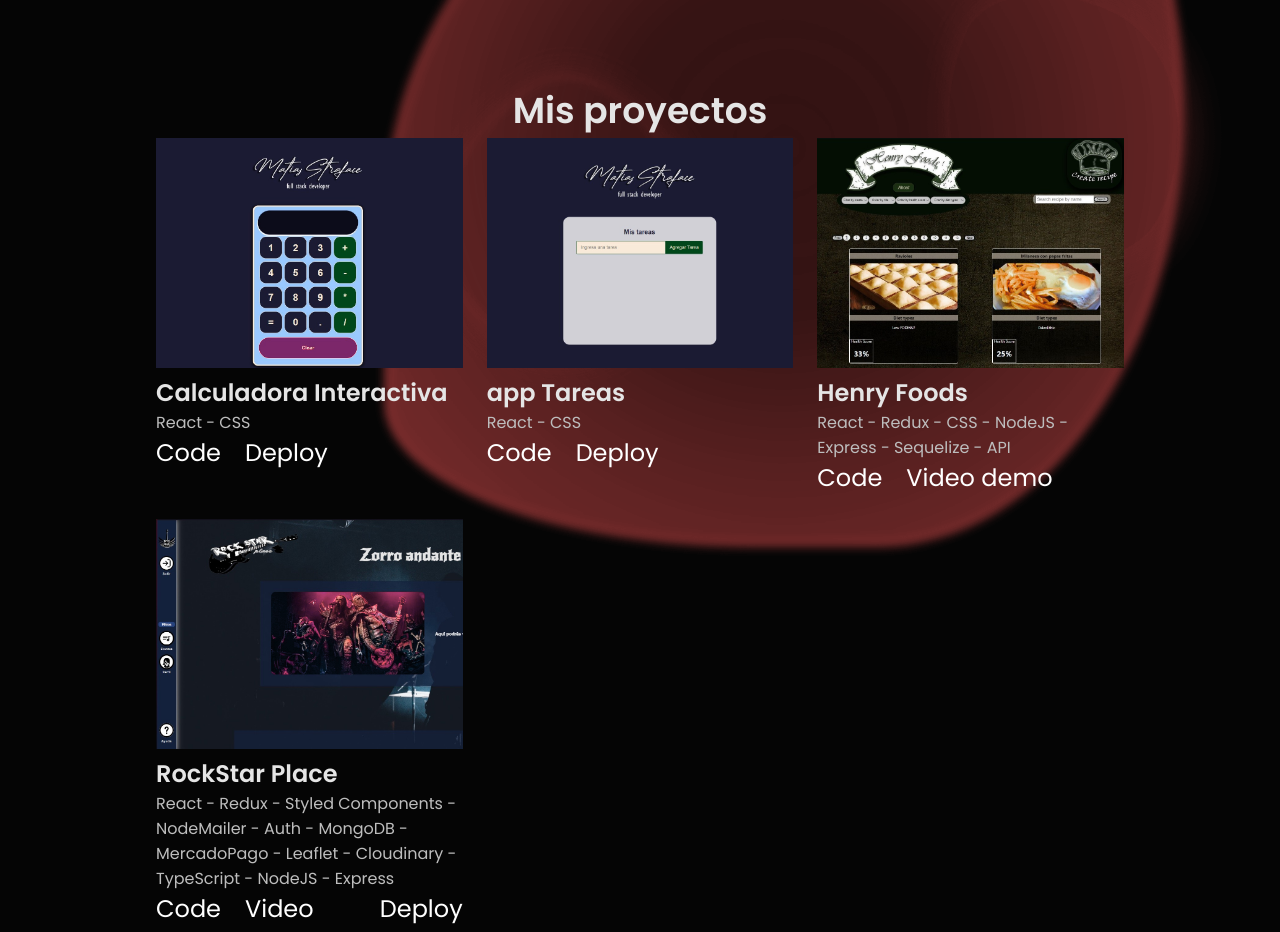
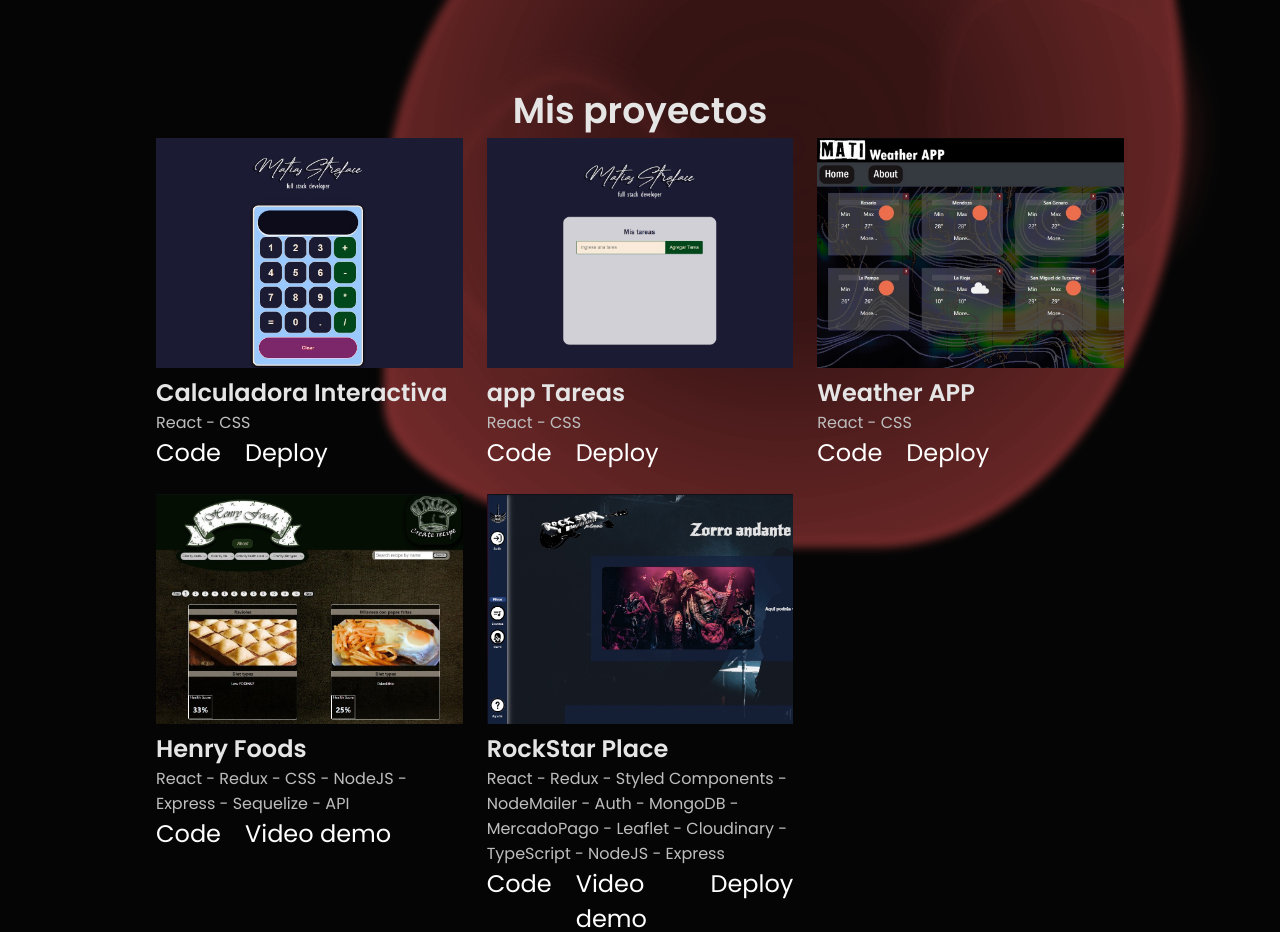
Before and after one commit to mgstraface/portfoliomgstraface, a React (Create React App) app: page / in a window 1280 px wide. Shown: the part 2480-3412 px from the top of the page. Built offline with nearby package versions, Linux system fonts and the light colour scheme.

Commit message:
acomodar responsive y agregar nuevo proyecto

```diff
--- a/src/components/about/about.css
+++ b/src/components/about/about.css
@@ -1,23 +1,23 @@
-.about__container{
-    grid-template-columns: repeat(2,1fr);
+.about__container {
+	grid-template-columns: repeat(2, 1fr);
 	align-items: center;
 	column-gap: 4rem;
 	position: relative;
 }
 
-.about__img{
+.about__img {
 	width: 350px;
 	border-radius: 1.5rem;
 	justify-self: center;
 }
 
-.about__info{
-    grid-template-columns: repeat(3,140px);
+.about__info {
+	grid-template-columns: repeat(3, 140px);
 	gap: 0.5rem;
 	margin-bottom: var(--mb-2);
 }
 
-.about__box{
+.about__box {
 	background-color: var(--container-color);
 	border: 1px solid rgba(0, 0, 0, 0.1);
 	border-radius: 0.75rem;
@@ -25,69 +25,69 @@
 	padding: 1rem 1.25rem;
 }
 
-.about__icon{
+.about__icon {
 	font-size: 1.5rem;
 	color: var(--title-color);
 	margin-bottom: var(--mb-0-5);
 }
 
-.about__title{
+.about__title {
 	font-size: var(--small-font-size);
 	font-weight: var(--font-medium);
 }
 
-.about__subtitle{
+.about__subtitle {
 	font-size: var(--tiny-font-size);
 }
 
-.about__description{
+.about__description {
 	padding: 0 1rem;
 	margin-bottom: var(--mb-2-5);
 }
 
 /* large devices */
-@media screen and (max-width:992px) {
-    .about__container{
+@media screen and (max-width: 992px) {
+	.about__container {
 		grid-template-columns: 1fr;
 		row-gap: 2.5rem;
 	}
 
-    .about__img{
+	.about__img {
 		width: 220px;
 	}
 
-    .about__box{
+	.about__box {
 		padding: 0.75rem 0.5rem;
 	}
 
-    .about__data{
+	.about__data {
 		text-align: center;
 	}
 
-    .about__info{
+	.about__info {
 		justify-content: center;
 	}
 
-    .about__description{
+	.about__description {
 		padding: 0 5rem;
 		margin-bottom: 2rem;
 	}
 }
 
 /* medium devices */
-@media screen and (max-width:576px) {
-    .about__info{
-        grid-template-columns: repeat(3, 1fr);
+@media screen and (max-width: 576px) {
+	.about__info {
+		grid-template-columns: repeat(2, 1fr);
 	}
 
-    .about__description{
+	.about__description {
 		padding: 0;
 	}
 }
 
 /* small devices */
-@media screen and (max-width:350px) {
-    .about__info{
+@media screen and (max-width: 350px) {
+	.about__info {
 		grid-template-columns: 1fr;
 	}
 }
--- a/src/components/header/header.css
+++ b/src/components/header/header.css
@@ -91,8 +91,8 @@
 	}
 
 	.nav__logo img {
-		width: 36px;
-		height: 36px;
+		width: 30px;
+		height: 30px;
 	}
 
 	/* show menu*/
@@ -147,4 +147,9 @@
 	.nav__list {
 		column-gap: 0;
 	}
+	.nav__logo img {
+		width: 30px;
+		height: 30px;
+		margin: 0;
+	}
 }
--- a/src/components/projects/Projects.jsx
+++ b/src/components/projects/Projects.jsx
@@ -4,6 +4,7 @@ import calculadora from "../../assets/calculadora.jpg";
 import appTareas from "../../assets/appTareas.jpg";
 import henryFoods from "../../assets/henryFoods.jpg";
 import rockStarPlace from "../../assets/rockStarPlace.jpg";
+import weatherApp from "../../assets/weatherApp.jpg";
 
 const Projects = () => {
 	return (
@@ -57,6 +58,33 @@ const Projects = () => {
 						<a
 							className="linkProject"
 							href="https://apptareas.vercel.app"
+							rel="noreferrer"
+							target="_blank"
+						>
+							Deploy
+						</a>
+					</div>
+				</div>
+
+				<div className="project__data card">
+					<img src={weatherApp} alt="project" className="project__image" />
+					<div class="card-bio">
+						<p>Aplicación de clima con REACT y consultas a una API externa.</p>
+					</div>
+					<h2 className="project__title">Weather APP</h2>
+					<span className="project__subtitle">React - CSS</span>
+					<div className="project__url">
+						<a
+							className="linkProject"
+							href="https://github.com/mgstraface/weatherapp"
+							rel="noreferrer"
+							target="_blank"
+						>
+							Code
+						</a>
+						<a
+							className="linkProject"
+							href="https://mgsweatherapp.vercel.app"
 							rel="noreferrer"
 							target="_blank"
 						>
--- a/src/components/skills/skills.css
+++ b/src/components/skills/skills.css
@@ -25,6 +25,9 @@
 		justify-content: center;
 		align-items: center;
 	}
+	.LogosTecnologias {
+		width: 300px;
+	}
 }
 
 /* small devices */
@@ -51,4 +54,7 @@
 		display: grid;
 		grid-template-columns: repeat(2, 1fr);
 	}
+	.LogosTecnologias {
+		width: 300px;
+	}
 }
```
Also changed, not shown: src/assets/weatherApp.jpg (added). Lines whose indentation alone changed are shown as unchanged.
